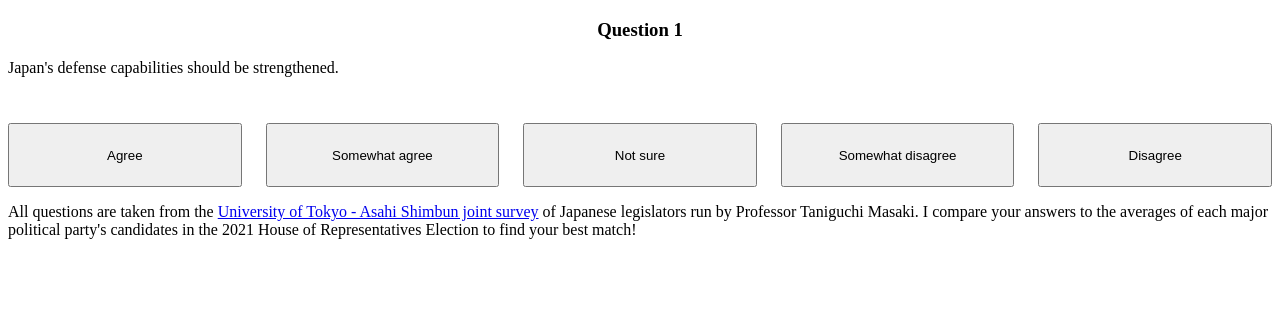
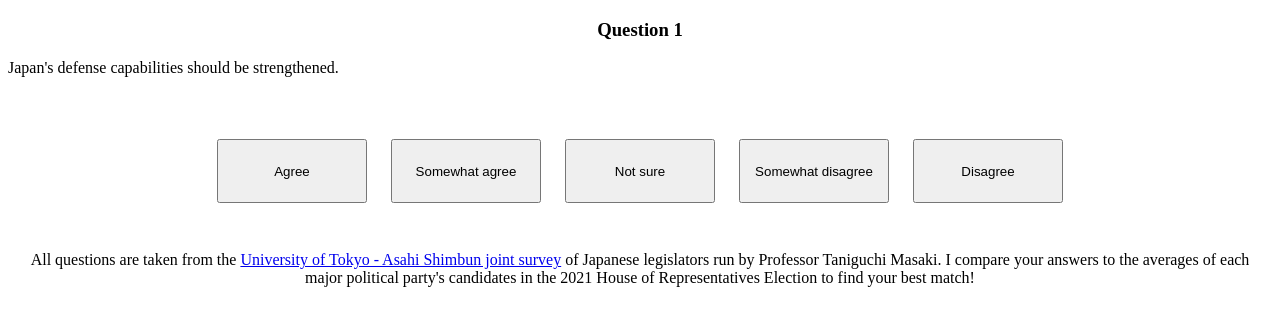
Before and after one commit to jwhandley/japan-votematch, a website built with Vite: page index.html in a window 1280 px wide. Built offline with nearby package versions, Linux system fonts and the light colour scheme.

Commit message:
Update buttons

```diff
--- a/index.html
+++ b/index.html
@@ -5,6 +5,29 @@
   <meta charset="UTF-8" />
   <meta name="viewport" content="width=device-width, initial-scale=1.0" />
   <title>Japan votematch</title>
+  <style>
+    #answer {
+      display: flex;
+      flex-wrap: wrap; /* Allow buttons to wrap on smaller screens */
+      gap: 1.5rem; /* Space between buttons */
+      justify-content: center; /* Center the buttons */
+      padding: 1rem; /* Padding around the button container */
+    }
+
+    button {
+      flex-grow: 1; /* Allow buttons to grow */
+      flex-basis: calc(20% - 1.5rem); /* Set base width to 20% with space for gap */
+      max-width: 150px; /* Limit maximum button width */
+      height: 4rem; /* Fixed button height */
+      padding: 0.5rem; /* Add padding for better touch targets */
+      box-sizing: border-box; /* Include padding in width/height calculations */
+    }
+
+    footer {
+      text-align: center; /* Center text in footer */
+      padding: 1rem; /* Padding for footer */
+    }
+  </style>
 </head>
 
 <body>
@@ -12,11 +35,11 @@
     <h3 id="heading" style="text-align: center;"></h2>
     <p id="question" style="height: 3rem;"></p>
     <div id="answer" style="display: flex; column-gap: 1.5rem; align-items: flex-start;">
-      <button data-value="1" style="flex-grow: 1; flex-basis: 0; height: 4rem;">Agree</button>
-      <button data-value="2" style="flex-grow: 1; flex-basis: 0; height: 4rem;">Somewhat agree</button>
-      <button data-value="3" style="flex-grow: 1; flex-basis: 0; height: 4rem;">Not sure</button>
-      <button data-value="4" style="flex-grow: 1; flex-basis: 0; height: 4rem;">Somewhat disagree</button>
-      <button data-value="5" style="flex-grow: 1; flex-basis: 0; height: 4rem;">Disagree</button>
+      <button data-value="1">Agree</button>
+      <button data-value="2">Somewhat agree</button>
+      <button data-value="3">Not sure</button>
+      <button data-value="4">Somewhat disagree</button>
+      <button data-value="5">Disagree</button>
     </div>
   </div>
   <div id="results-page" style="display: none;">
@@ -32,7 +55,7 @@
     <button id="reset">Reset</button>
   </div>
   <footer>
-    <p>All questions are taken from the <a href="https://www.masaki.j.u-tokyo.ac.jp/utas/utasindex_en.html" target="_blank">University of Tokyo - Asahi Shimbun joint survey</a> of Japanese legislators run by Professor Taniguchi Masaki. I compare your answers to the averages of each major political party's candidates in the 2021 House of Representatives Election to find your best match!</p>
+    <p>All questions are taken from the <a href="https://www.masaki.j.u-tokyo.ac.jp/utas/utasindex_en.html" target="_blank">University of Tokyo - Asahi Shimbun joint survey</a> of Japanese legislators run by Professor Taniguchi Masaki.  I compare your answers to the averages of each major political party's candidates in the 2021 House of Representatives Election to find your best match!</p>
   </footer>
   <script type="module" src="/src/main.ts"></script>
 </body>
```
